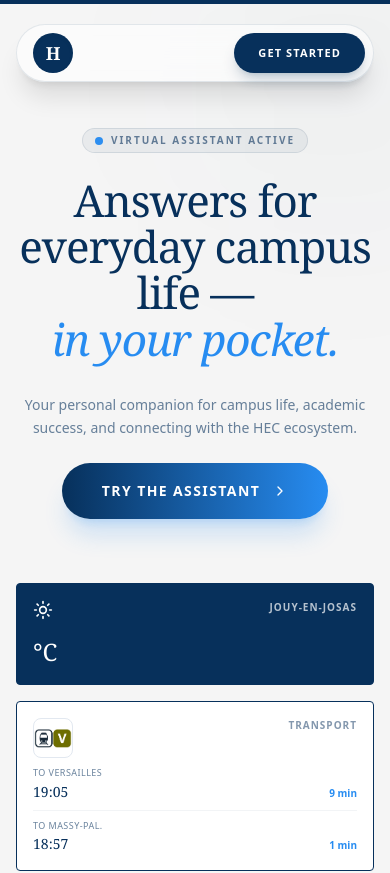
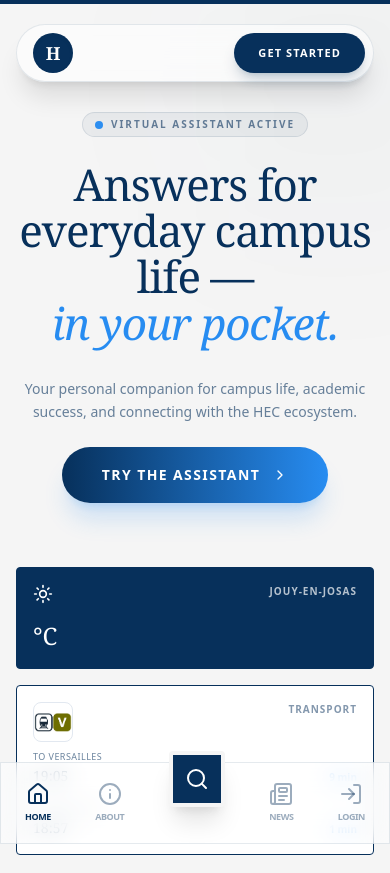
Before and after one commit to Yufix001/Campus-Companion, a Next.js app in the folder hec-campus-companion/: page / in a window 390 px wide. Shown: the top 873 px of the page. Built offline with nearby package versions, Linux system fonts and the light colour scheme; no server answers; a web font is replaced by a local one.

Commit message:
fix: restore bottom nav for mobile and adjust padding

```diff
--- a/hec-campus-companion/app/page.tsx
+++ b/hec-campus-companion/app/page.tsx
@@ -1,5 +1,5 @@
 import { CloudSun, Train, ArrowRight, Rss, Grid, Map, ChevronRight, Search } from "lucide-react"
-
+import { BottomNav } from "@/components/bottom-nav"
 import { Button } from "@/components/ui/button"
 import Link from "next/link"
 import { WeatherWidget } from "@/components/weather-widget"
@@ -8,12 +8,12 @@
 
 export default function LandingPage() {
     return (
-        <div className="font-display relative overflow-x-hidden min-h-screen bg-[#F5F5F5] pb-10">
+        <div className="font-display relative overflow-x-hidden min-h-screen bg-[#F5F5F5] pb-24 md:pb-10">
             {/* Top Bar Background */}
             <div className="fixed top-0 left-0 w-full h-1 bg-[#07305B] z-[60]"></div>
             <div className="fixed top-[-5%] right-[-5%] w-[40%] h-[30%] rounded-full bg-[#07305B]/5 blur-[100px] pointer-events-none z-0"></div>
 
-            {/* Floating Pill Navigation */}
+            {/* Floating Pill Navigation - Visible on all screens, but simplified on mobile via responsiveness in content */}
             <nav className="fixed top-6 left-0 right-0 z-50 flex justify-center px-4 pointer-events-none">
                 <div className="pointer-events-auto glass-panel rounded-full px-2 py-2 pl-4 flex items-center justify-between shadow-xl backdrop-blur-md bg-white/70 border border-white/40 w-full max-w-2xl transition-all hover:bg-white/90 hover:shadow-2xl">
                     {/* Logo */}
@@ -22,7 +22,7 @@
                         <span className="font-serif font-bold text-lg tracking-tight text-[#07305B] hidden sm:block">HEC Paris</span>
                     </div>
 
-                    {/* Center Links (Desktop) */}
+                    {/* Center Links (Desktop Only) */}
                     <div className="hidden md:flex items-center gap-8 bg-[#07305B]/5 rounded-full px-6 py-2.5 mx-4 border border-[#07305B]/5">
                         <Link href="#" className="text-[11px] font-bold uppercase tracking-[0.15em] text-[#07305B]/60 hover:text-[#07305B] transition-colors">Home</Link>
                         <Link href="#" className="text-[11px] font-bold uppercase tracking-[0.15em] text-[#07305B]/60 hover:text-[#07305B] transition-colors">About</Link>
@@ -40,7 +40,7 @@
                 </div>
             </nav>
 
-            <main className="relative z-10 w-full max-w-md md:max-w-2xl lg:max-w-4xl mx-auto px-4 flex flex-col gap-8 pt-32">
+            <main className="relative z-10 w-full max-w-md md:max-w-2xl lg:max-w-4xl mx-auto px-4 flex flex-col gap-8 pt-28 md:pt-32">
                 <header className="flex flex-col items-center text-center gap-6 mb-8">
                     <div className="inline-flex items-center gap-2 px-3 py-1 rounded-full bg-[#07305B]/5 border border-[#07305B]/10">
                         <span className="w-2 h-2 rounded-full bg-accent animate-pulse"></span>
@@ -160,6 +160,8 @@
                     </div>
                 </footer>
             </main>
+
+            <BottomNav />
         </div >
     )
 }
--- a/hec-campus-companion/components/bottom-nav.tsx
+++ b/hec-campus-companion/components/bottom-nav.tsx
@@ -71,7 +71,7 @@
 
     // Default Landing Page Nav
     return (
-        <div className="fixed bottom-0 left-0 w-full glass-panel border-t border-[#07305B]/5 py-3 px-6 z-[60]">
+        <div className="md:hidden fixed bottom-0 left-0 w-full glass-panel border-t border-[#07305B]/5 py-3 px-6 z-[60]">
             <div className="max-w-md mx-auto flex justify-between items-center">
                 <Link href="/" className="flex flex-col items-center gap-1 text-[#07305B]">
                     <Home size={24} />
```
